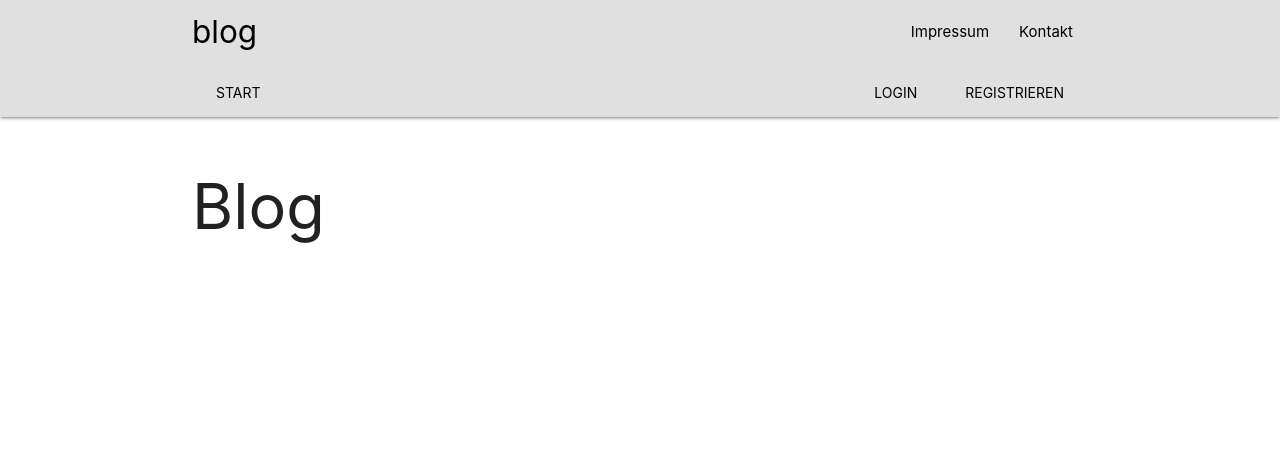
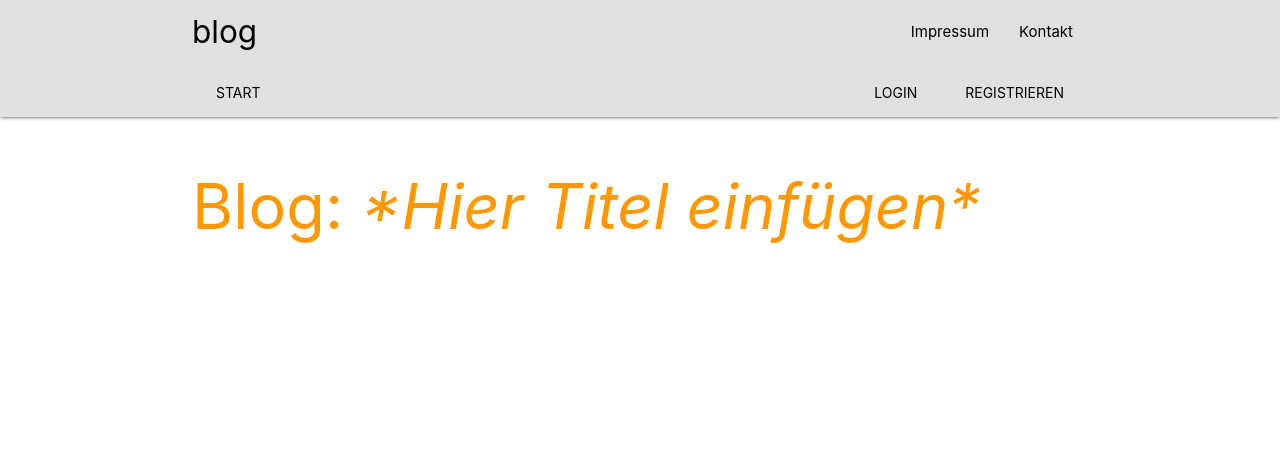
Before and after one commit to ZugBahnHof/blog, a PHP site: page /view.php in a window 1280 px wide. Shown: the top 470 px of the page. Run offline with PHP 8.4, Linux system fonts and the light colour scheme; data that the repository does not hold is empty; a stand-in replaces the project's code that opens the database connection.

Commit message:
Gefärbte Überschrift

```diff
--- a/view.php
+++ b/view.php
@@ -7,7 +7,7 @@ $site_color_text = "orange-text";
 $site_color_html = "#ff9800";
 include 'inc/header.inc.php';
 ?>
-<h1>Blog</h1>
+<h1 class="<?php echo $site_color_text; ?>">Blog: <i>*Hier Titel einfügen*</i> </h1>
 <?php
 include 'inc/footer.inc.php';
  ?>
```
